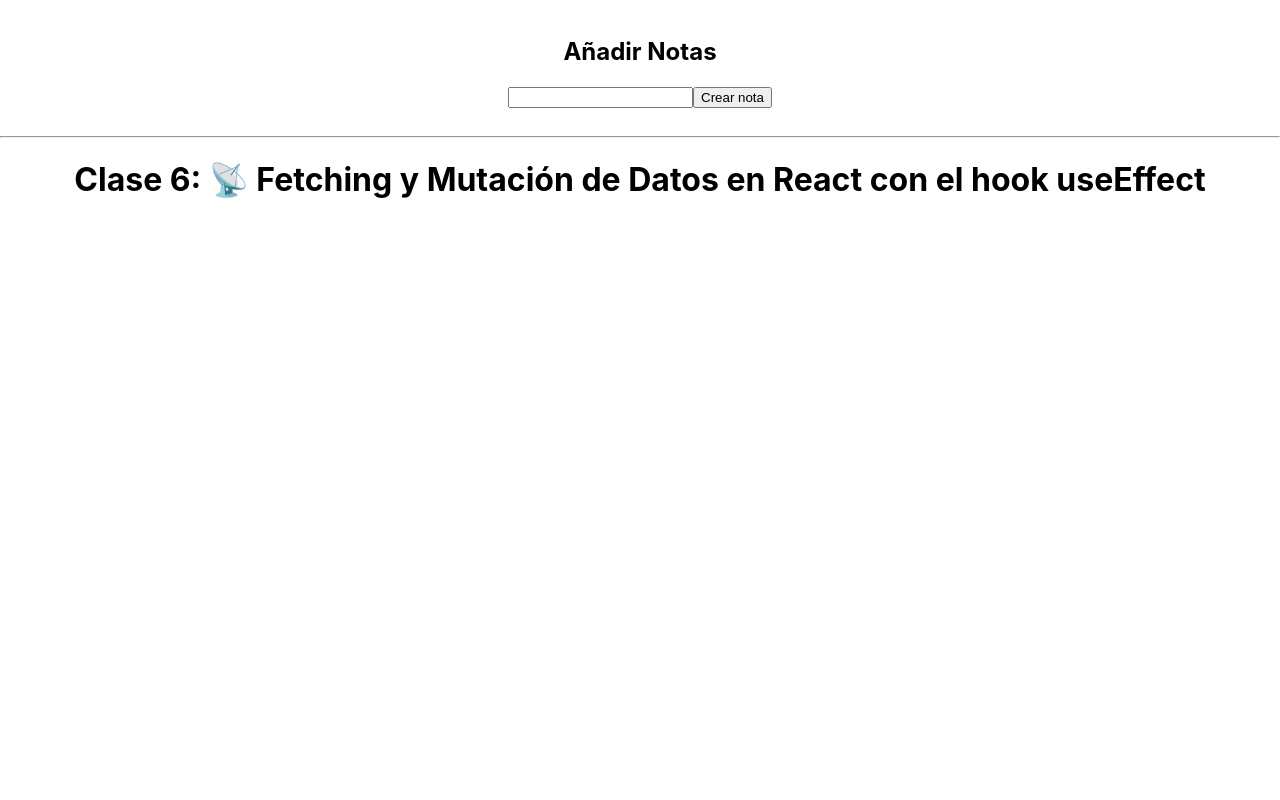
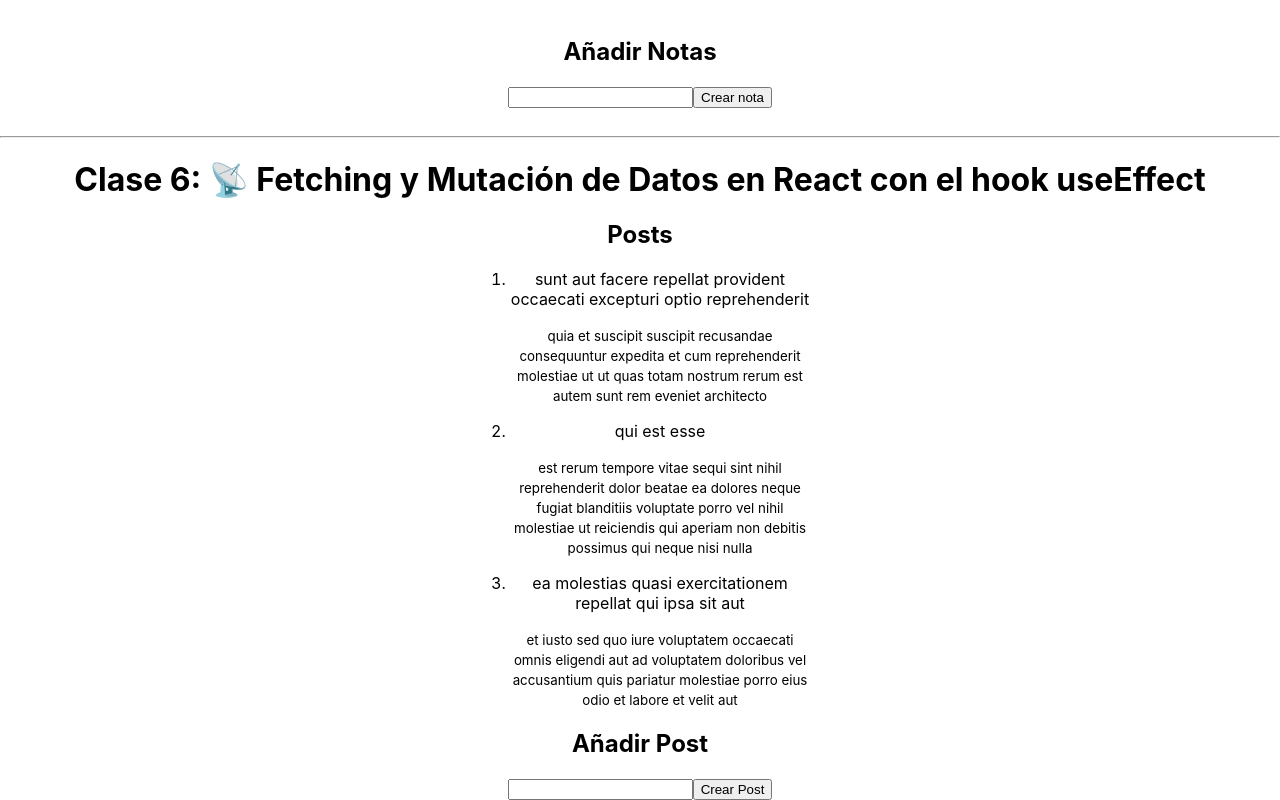
Before and after one commit to F4bian-pacheco/react-app-course, a React (Create React App) app: page / in a window 1280 px wide. Shown: the part 1698-2498 px from the top of the page. Before the commit the page ends 1918 px from the top, so only its background shows below. Built offline with nearby package versions, Linux system fonts and the light colour scheme.

Commit message:
Added Post component and chnage key list of Clase6

```diff
--- a/src/App.jsx
+++ b/src/App.jsx
@@ -32,7 +32,28 @@
         content: 'GET and POST are the most important methods of HTTP protocol',
         date: '2019-05-30T19:20:14.298Z',
         important: true,
+    }
+]
+
+const posts = [
+    {
+        userId: 1,
+        id: 1,
+        title: "sunt aut facere repellat provident occaecati excepturi optio reprehenderit",
+        body: "quia et suscipit\nsuscipit recusandae consequuntur expedita et cum\nreprehenderit molestiae ut ut quas totam\nnostrum rerum est autem sunt rem eveniet architecto"
     },
+    {
+        userId: 1,
+        id: 2,
+        title: "qui est esse",
+        body: "est rerum tempore vitae\nsequi sint nihil reprehenderit dolor beatae ea dolores neque\nfugiat blanditiis voluptate porro vel nihil molestiae ut reiciendis\nqui aperiam non debitis possimus qui neque nisi nulla"
+    },
+    {
+        userId: 1,
+        id: 3,
+        title: "ea molestias quasi exercitationem repellat qui ipsa sit aut",
+        body: "et iusto sed quo iure\nvoluptatem occaecati omnis eligendi aut ad\nvoluptatem doloribus vel accusantium quis pariatur\nmolestiae porro eius odio et labore et velit aut"
+    }
 ]
 
 function App() {
@@ -41,27 +62,27 @@
     return (
         <div className="App">
             <h1> Titulo de la App (Clase 1)</h1>
-        <br/>
+            <br />
 
             <strong>{mensaje + " 2021"}</strong>
-        <Saludar color="blue" nombre="Fabian"/>
-        <br/>
-        <hr/>
+            <Saludar color="blue" nombre="Fabian" />
+            <br />
+            <hr />
 
             <h1>Ejercicio 1 (Clase 2)</h1>
-        <Ejercicio1/>
-        <br/>
-        <hr/>
-        <Clase3/>
-        <br/>
-        <hr/>
-        <Clase4/>
+            <Ejercicio1 />
             <br />
             <hr />
-        <Clase5 notes = {notes} />
+            <Clase3 />
             <br />
             <hr />
-        <Clase6 />
+            <Clase4 />
+            <br />
+            <hr />
+            <Clase5 notes={notes} />
+            <br />
+            <hr />
+            <Clase6 posts={posts} />
         </div>
     );
 }
--- a/src/Clase5.js
+++ b/src/Clase5.js
@@ -48,7 +48,7 @@
                         return note.important === true
                     })
                     .map((note) => {
-                        return <Note key={note.index} {...note} />
+                        return <Note key={note.id} {...note} />
                     })}
                 </ol>
                 <Ejercicio5 />
--- a/src/Clase6.js
+++ b/src/Clase6.js
@@ -1,12 +1,49 @@
+import { Post } from "./Post";
+import { useState } from "react";
 
 
 
+export default function Clase6(props) {
+    const [posts, setPost] = useState(props.posts) // mostrar posts
+    const [newPost, SetNewPost] = useState("") // añadir post
 
-export default function Clase6(){
-    return(
+    const HandleChange = (event) => {
+        const newpost = event.target.value
+        SetNewPost(newpost)
+        console.log(newpost)
+    }
+
+    const handleSubmit = (event) => {
+        event.preventDefault()
+        const postToAddState = {
+            id: posts.length + 1,
+            title: newPost,
+            body: newPost
+        }
+        console.log(postToAddState)
+        setPost(posts.concat(postToAddState))
+        SetNewPost("")
+    }
+
+    return (
         <div>
             <h1>Clase 6: 📡 Fetching y Mutación de Datos en React con el hook useEffect</h1>
-
+            <div>
+                <h2>Posts</h2>
+                <ol id="list_notes">
+                    {/* No es una buena practica */}
+                    {posts.map((post) => (
+                        <Post key={post.id} {...post} />
+                    ))}
+                </ol>
+                <h2>Añadir Post</h2>
+                {/* Por defecto, en un formulario, el ultimo boton
+                    funciona como un submit*/}
+                <form onSubmit={handleSubmit}>
+                    <input onChange={HandleChange} type ="text" value={newPost} />
+                    <button>Crear Post</button>
+                </form>
+            </div>
         </div>
     )
 }
--- /dev/null
+++ b/src/Post.js
@@ -0,0 +1,12 @@
+
+
+export const Post = ({title,body}) => {
+    return (
+        <li>
+            <p>{title}</p>
+            <small>
+                {body}
+            </small>
+        </li>
+    )
+}
```
Lines whose indentation alone changed are shown as unchanged.
